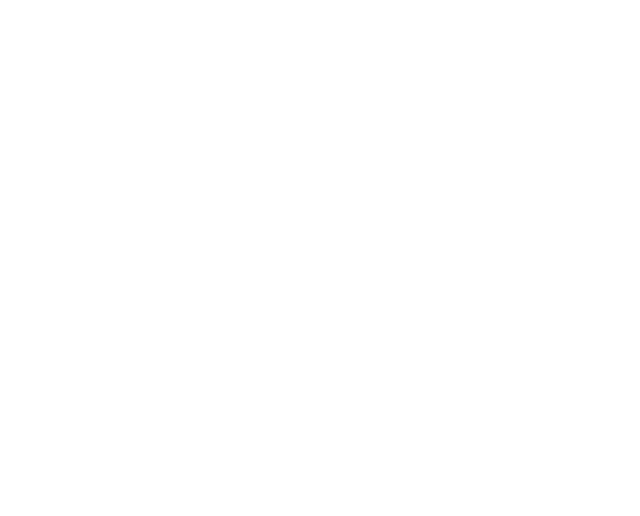
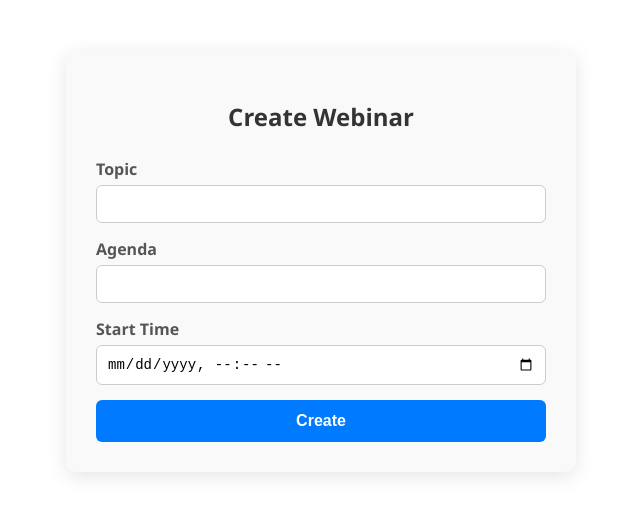
Before and after one commit to ringku1/Adonis-Webinar, a React (Create React App) app in the folder webinar-frontend/: page /create in a window 1280 px wide. Before the commit this address had no page. Shown: the top 516 px of the page, without its empty margins (319-959 px from the left). Built offline with nearby package versions, Linux system fonts and the light colour scheme.

Commit message:
added create webinar frontend

```diff
--- a/webinar-frontend/src/App.tsx
+++ b/webinar-frontend/src/App.tsx
@@ -1,12 +1,14 @@
 import React from "react";
 import { BrowserRouter as Router, Routes, Route } from "react-router-dom";
 import Register from "./components/Register";
+import Create from "./components/Create";
 
 function App() {
   return (
     <Router>
       <Routes>
         <Route path="/register/:webinarId" element={<Register />} />
+        <Route path="/create" element={<Create />} />
       </Routes>
     </Router>
   );
--- /dev/null
+++ b/webinar-frontend/src/components/Create.tsx
@@ -0,0 +1,105 @@
+import React, { useState } from "react";
+import { useParams } from "react-router-dom";
+import axios from "axios";
+import styles from "./Register.module.css";
+
+const Create: React.FC = () => {
+  const [topic, setTopic] = useState("");
+  const [agenda, setAgenda] = useState("");
+  const [startTime, setStartTime] = useState("");
+  const [joinUrl, setJoinUrl] = useState("");
+  const [message, setMessage] = useState("");
+
+  const handleSubmit = async (e: React.FormEvent) => {
+    e.preventDefault();
+    try {
+      const res = await axios.post(`http://localhost:3333/webinar/create`, {
+        topic,
+        agenda,
+        startTime,
+      });
+      setMessage(res.data.message);
+      if (res.data.joinUrl) {
+        setJoinUrl(res.data.joinUrl);
+      }
+      setTopic("");
+      setAgenda("");
+      setStartTime("");
+    } catch (err: any) {
+      setMessage(err.response?.data?.message || "Error occurred");
+    }
+  };
+
+  const copyToClipboard = () => {
+    navigator.clipboard.writeText(joinUrl);
+    alert("Join link copied to clipboard!");
+  };
+
+  return (
+    <div className={styles.container}>
+      <h2>Create Webinar</h2>
+      <form onSubmit={handleSubmit}>
+        <div className={styles.formGroup}>
+          <label>Topic</label>
+          <input
+            type="text"
+            value={topic}
+            onChange={(e) => setTopic(e.target.value)}
+            required
+          />
+        </div>
+        <div className={styles.formGroup}>
+          <label>Agenda</label>
+          <input
+            type="list"
+            value={agenda}
+            onChange={(e) => setAgenda(e.target.value)}
+            required
+          />
+        </div>
+        <div className={styles.formGroup}>
+          <label>Start Time</label>
+          <input
+            type="datetime-local"
+            value={startTime}
+            onChange={(e) => {
+              const selectedTime = new Date(e.target.value).getTime();
+              const minAllowedTime = Date.now() + 60 * 1000; // 1 minute ahead
+
+              if (selectedTime <= minAllowedTime) {
+                alert(
+                  "Meeting should be in the future (at least 1 minute ahead)"
+                );
+                setStartTime(""); // clear the invalid value
+              } else {
+                setStartTime(e.target.value);
+              }
+            }}
+            min={new Date(Date.now() + 60 * 1000).toISOString().slice(0, 16)}
+            required
+          />
+        </div>
+
+        <button type="submit">Create</button>
+      </form>
+
+      {message && <p className={styles.message}>{message}</p>}
+
+      {joinUrl && (
+        <div className={styles.joinBox}>
+          <p>
+            Join the webinar:{" "}
+            <a href={joinUrl} target="_blank" rel="noopener noreferrer">
+              {joinUrl}
+            </a>
+          </p>
+          <button onClick={copyToClipboard} className={styles.copyButton}>
+            Copy Link
+          </button>
+        </div>
+      )}
+    </div>
+  );
+};
+
+export default Create;
--- a/webinar-frontend/src/components/Register.module.css
+++ b/webinar-frontend/src/components/Register.module.css
@@ -41,6 +41,7 @@ input:focus {
 }
 
 button {
+  width: 100%;
   padding: 12px;
   background-color: #007bff;
   color: white;
@@ -50,6 +51,8 @@ button {
   border-radius: 6px;
   cursor: pointer;
   transition: 0.3s;
+  display: block; /* Make button a block element */
+  margin: 0 auto; /* Center it horizontally */
 }
 
 button:hover {
```
Also changed, not shown: 1 other file (tests, documents, lock files or other folders).
